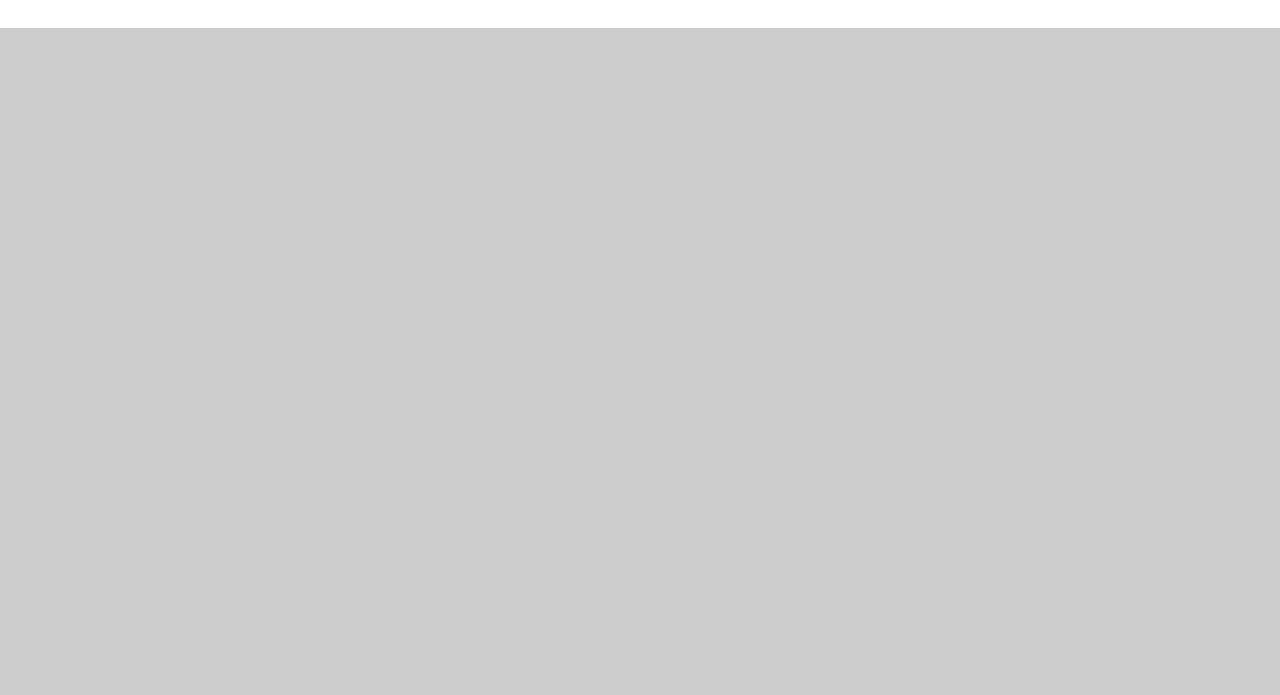
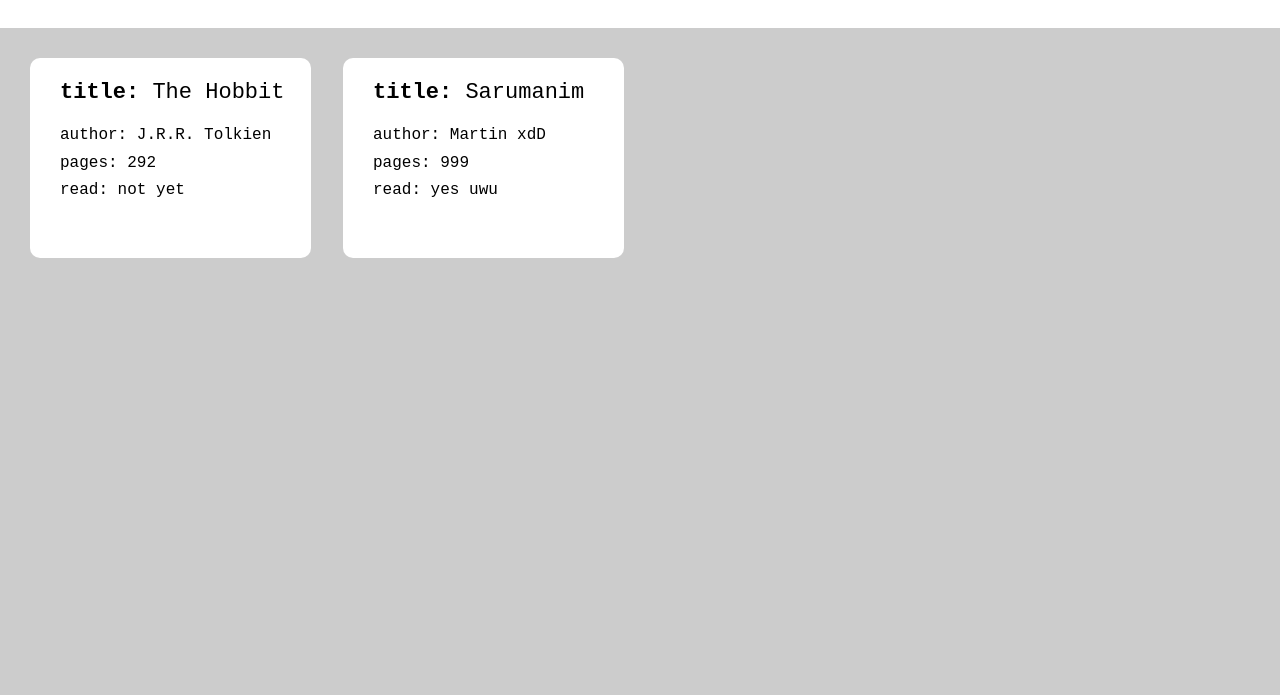
Before and after one commit to MiloBlackstar/library, a plain HTML site: page index.html in a window 1280 px wide. Shown: the part 105-800 px from the top of the page. Drawn offline with Linux system fonts and the light colour scheme.

Commit message:
Create function that loop arrayOfBooks and adds everything to document

```diff
--- a/CSS-files/layout.css
+++ b/CSS-files/layout.css
@@ -3,6 +3,8 @@
   grid-template-rows: 1fr 5fr;
   height: 100vh;
 }
+
+/* Navbar Section */
 
 .grid-layout .navbar {
   background-color: white;
@@ -43,3 +45,35 @@
   background-color: rgb(204, 204, 204);
   padding: 30px;
 }
+
+/* Content Section */
+
+.grid-layout .content-space {
+  display: grid;
+  padding: 30px;
+  grid-template-columns: 1fr 1fr 1fr 1fr;
+  grid-auto-rows: 200px;
+  gap: 32px;
+}
+
+.book {
+  background-color: white;
+  border-radius: 10px;
+  padding: 20px 10px 20px 30px;
+  overflow: auto;
+}
+
+.title span {
+  font-size: 2.2rem;
+  font-weight: bold;
+}
+
+.book .title {
+  font-size: 2.2rem;
+  margin-bottom: 15px;
+}
+
+.book .author, .pages, .read {
+  font-size: 1.6rem;
+  margin-bottom: 5px;
+}
--- a/index.html
+++ b/index.html
@@ -13,7 +13,7 @@
 <body>
   <div class="grid-layout">
     <div class="navbar">
-      <p>Library</p>
+      <p>My Library App</p>
       <button>+ Add book</button>
     </div>
     <div class="content-space">
--- a/script.js
+++ b/script.js
@@ -0,0 +1,41 @@
+const bookSpace = document.querySelector('.content-space');
+
+
+const theHobbit = {
+  title: 'The Hobbit',
+  author: 'J.R.R. Tolkien',
+  pages: 292,
+  read: 'not yet',
+}
+
+const xdBook = {
+  title: 'Sarumanim',
+  author: 'Martin xdD',
+  pages: 999,
+  read: 'yes uwu',
+}
+let myLibrary = [theHobbit, xdBook];
+
+function Book(title, author, pages, read) {
+  this.title = title;
+  this.author = author;
+  this.pages = pages;
+  this.read = read;
+}
+
+function addBookToLibrary(bookObject) {
+  myLibrary.push(bookObject);
+}
+
+function myLibraryLoop(arrayOfBooks) {
+  for (let i = 0; i < arrayOfBooks.length; i++) {
+    const book = document.createElement('div');
+    book.setAttribute('class', 'book');
+    for (let property in arrayOfBooks[i]) {
+      book.innerHTML += `<p class=${property}><span class=${property}>${property}:</span> ${arrayOfBooks[i][property]}`;
+    }
+    bookSpace.appendChild(book);
+  }
+}
+
+myLibraryLoop(myLibrary);
```
